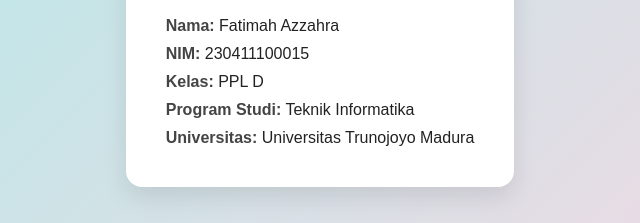
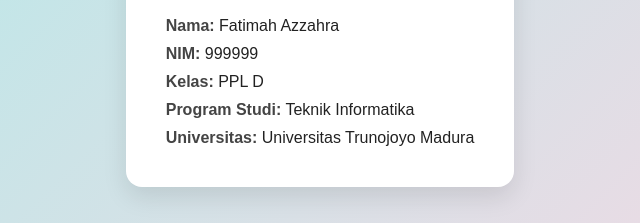
Before and after one commit to fatimahazzahra015/Web-Statis-Identitas-Implementasi-CI, a plain HTML site: page index.html in a window 1280 px wide. Shown: the part 350-573 px from the top of the page, 320-960 px from the left. Drawn offline with Linux system fonts and the light colour scheme.

Commit message:
uji pipelne gagal- ubah NIM

```diff
--- a/index.html
+++ b/index.html
@@ -69,7 +69,7 @@
   <div class="card">
     <h1>Identitas Mahasiswa</h1>
     <p><strong>Nama:</strong> Fatimah Azzahra</p>
-    <p><strong>NIM:</strong> 230411100015</p>
+    <p><strong>NIM:</strong> 999999</p>
     <p><strong>Kelas:</strong> PPL D</p>
     <p><strong>Program Studi:</strong> Teknik Informatika</p>
     <p><strong>Universitas:</strong> Universitas Trunojoyo Madura</p>
```
